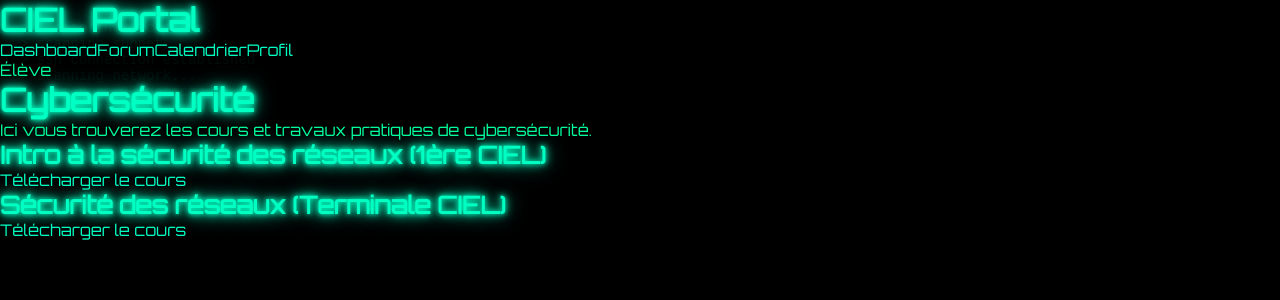
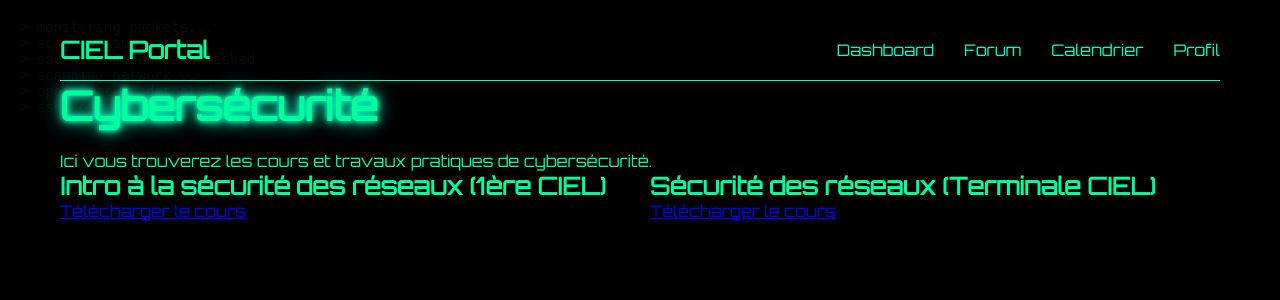
Before and after one commit to elhadrisa/ciel-platform, a Next.js app: page /cybersecurite in a window 1280 px wide. Shown: the top 300 px of the page. Built offline with nearby package versions, Linux system fonts and the light colour scheme.

Commit message:
animation matieres4.4

```diff
--- a/app/globals.css
+++ b/app/globals.css
@@ -10,7 +10,7 @@
 
 /* BODY */
 
-.cyber-body{
+body{
 
   background:black;
 
@@ -20,37 +20,18 @@
 
 }
 
-/* TITRES */
+/* CONTAINER */
 
-h1,h2,h3{
+.app-container{
 
-  color:#00ffc3;
+  position:relative;
+  z-index:2;
 
-  text-shadow:
-  0 0 5px #00ffc3,
-  0 0 10px #00ffc3,
-  0 0 20px #00ffc3;
+  max-width:1200px;
 
-}
+  margin:auto;
 
-/* TEXTE */
-
-p{
-  color:#00ff9c;
-}
-
-/* LIENS */
-
-a{
-  color:#00ffc3;
-  text-decoration:none;
-}
-
-a:hover{
-
-  text-shadow:
-  0 0 5px #00ffc3,
-  0 0 10px #00ffc3;
+  padding:20px;
 
 }
 
@@ -64,9 +45,76 @@
 
   align-items:center;
 
+  padding:15px 0;
+
+  border-bottom:1px solid #00ffc3;
+
+}
+
+/* MENU */
+
+.menu{
+
+  display:flex;
+
+  gap:30px;
+
+}
+
+.menu a{
+
+  color:#00ffc3;
+
+  text-decoration:none;
+
+}
+
+.menu a:hover{
+
+  text-shadow:
+  0 0 5px #00ffc3,
+  0 0 10px #00ffc3;
+
+}
+
+/* TITRES */
+
+h1{
+
+  font-size:40px;
+
+  margin-bottom:20px;
+
+  text-shadow:
+  0 0 5px #00ffc3,
+  0 0 10px #00ffc3,
+  0 0 20px #00ffc3;
+
+}
+
+/* CARTES */
+
+.card{
+
+  border:1px solid #00ffc3;
+
   padding:20px;
 
-  border-bottom:1px solid #00ffc3;
+  margin-top:20px;
+
+  background:rgba(0,0,0,0.6);
+
+}
+
+/* GRID */
+
+.grid{
+
+  display:grid;
+
+  grid-template-columns:1fr 1fr;
+
+  gap:20px;
 
 }
 
@@ -94,11 +142,11 @@
 
   pointer-events:none;
 
-  z-index:-1;
+  z-index:0;
 
 }
 
-/* GRILLE CYBERPUNK */
+/* CYBER GRID */
 
 .cyber-grid-network{
 
@@ -118,6 +166,6 @@
 
   pointer-events:none;
 
-  z-index:-2;
+  z-index:-1;
 
 }
--- a/app/layout.tsx
+++ b/app/layout.tsx
@@ -5,18 +5,16 @@
 export default function RootLayout({ children }: { children: ReactNode }) {
 
   return (
-
     <html lang="fr">
-
-      <body className="cyber-body">
+      <body>
 
         <BackgroundTerminal />
 
-        {children}
+        <div className="app-container">
+          {children}
+        </div>
 
       </body>
-
     </html>
-
   )
 }
--- a/components/Navbar.tsx
+++ b/components/Navbar.tsx
@@ -1,53 +1,22 @@
-"use client"
+export default function Navbar(){
 
-import { useEffect, useState } from "react"
+  return(
 
-export default function Navbar() {
+    <div className="navbar">
 
-  const [avatar, setAvatar] = useState("")
-  const [name, setName] = useState("Élève")
+      <h2>CIEL Portal</h2>
 
-  useEffect(() => {
-
-    const savedAvatar = localStorage.getItem("avatar")
-
-    if(savedAvatar){
-      setAvatar(savedAvatar)
-    }
-
-  }, [])
-
-  return (
-
-    <div className="w-full flex justify-between items-center p-4 border-b border-green-400 bg-black relative z-10">
-
-      <h1 className="text-green-400 text-xl neon-text">
-        CIEL Portal
-      </h1>
-
-      <div className="flex items-center gap-8">
+      <div className="menu">
 
         <a href="/dashboard">Dashboard</a>
         <a href="/forum">Forum</a>
         <a href="/calendar">Calendrier</a>
         <a href="/profile">Profil</a>
 
-        <div className="flex items-center gap-3">
-
-          <span>{name}</span>
-
-          {avatar && (
-            <img
-              src={avatar}
-              className="w-10 h-10 rounded-full border border-green-400"
-            />
-          )}
-
-        </div>
-
       </div>
 
     </div>
 
   )
+
 }
```
